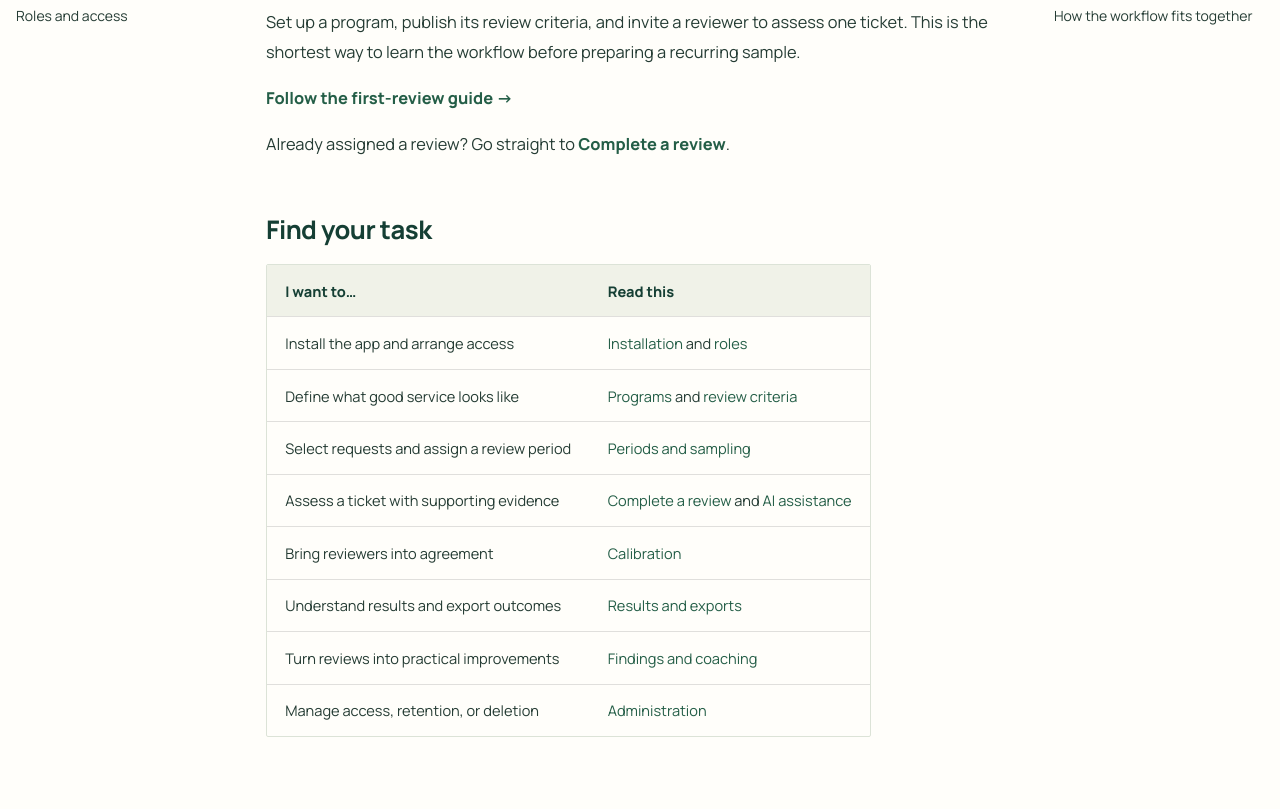
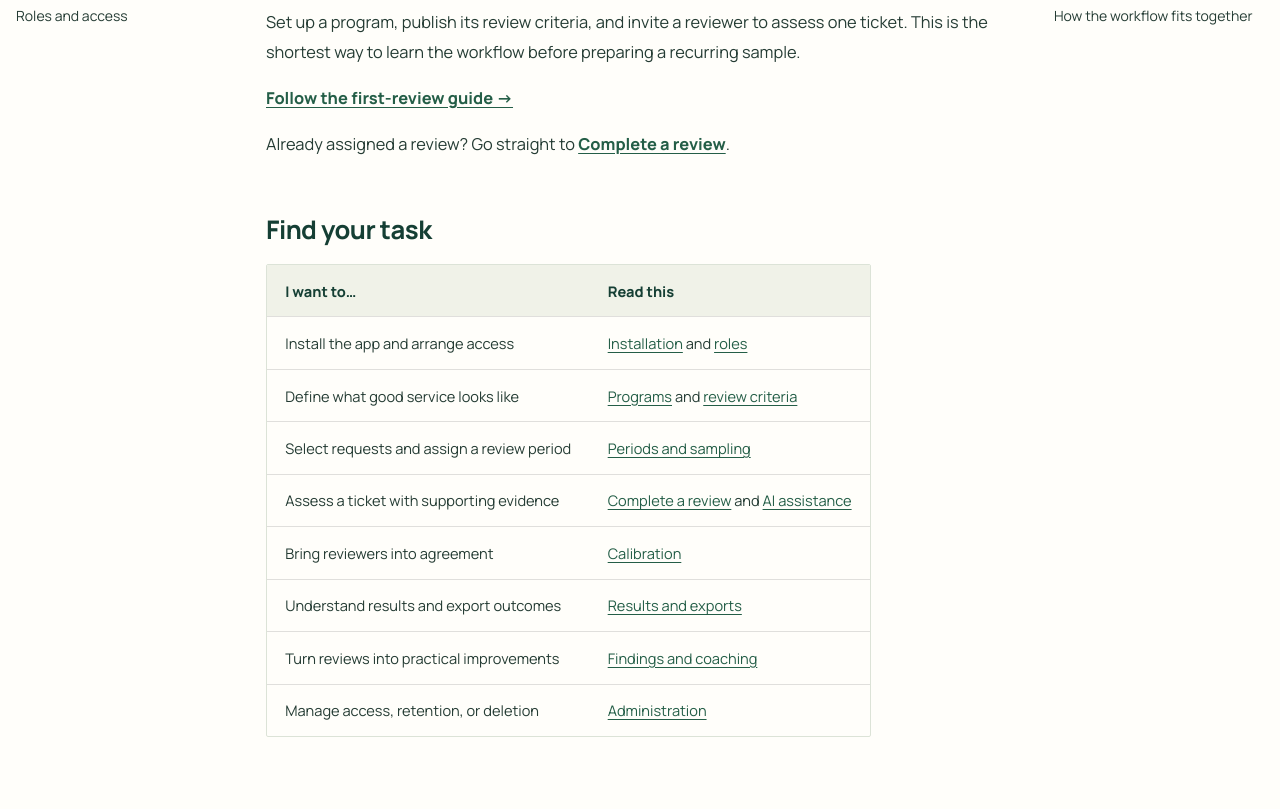
Before and after one commit to magnascale/sqrjsm-public-docs, an MkDocs documentation site: the page built from docs/index.md, in a window 1280 px wide and 1400 px high, scrolled down 429 px. Shown: the part 153-962 px from the top of the window. Built offline with MkDocs 1.6.1 and Material for MkDocs 9.7.7, drawn with Linux system fonts in a browser that asks for light colours; comment, search, counter and statistics services are not loaded.

Commit message:
fix: distinguish documentation links without color

```diff
--- a/docs/stylesheets/extra.css
+++ b/docs/stylesheets/extra.css
@@ -40,7 +40,8 @@ input, textarea { caret-color: #153f34; }
 .md-typeset h2 { font-weight: 730; color: #153f34; letter-spacing: -.02em; margin-top: 2.1em; line-height: 1.35; text-wrap: balance; }
 .md-typeset h3 { font-weight: 700; color: #153f34; }
 .md-typeset p, .md-typeset ul, .md-typeset ol { max-width: 73ch; }
-.md-typeset a { text-underline-offset: .18em; }
+.md-typeset a { text-decoration: underline; text-underline-offset: .18em; }
+.md-typeset a.headerlink { text-decoration: none; }
 .md-typeset a:hover { text-decoration: underline; }
 .md-typeset li { margin-bottom: .5em; }
 .md-typeset strong { font-weight: 750; }
```
